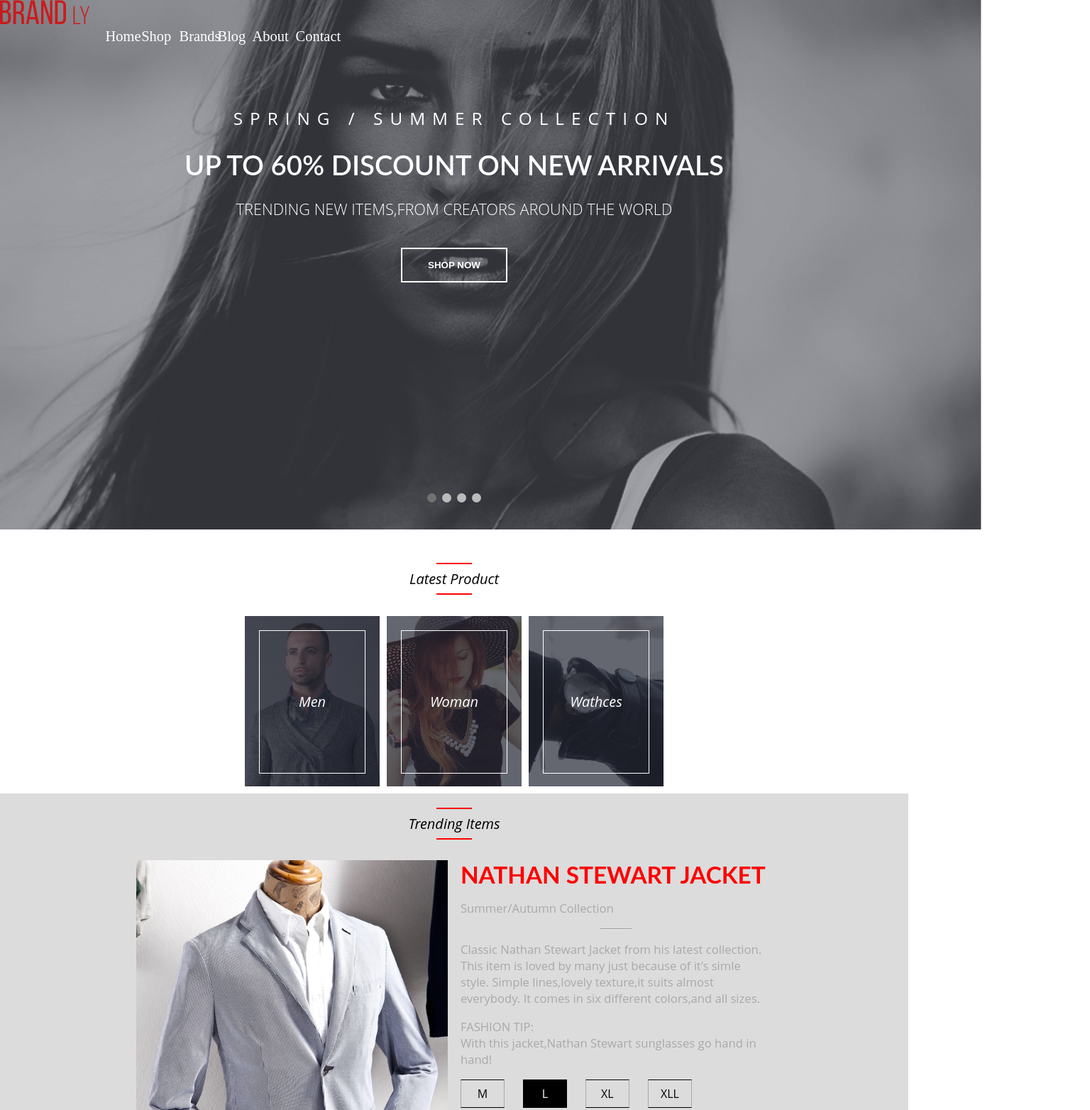
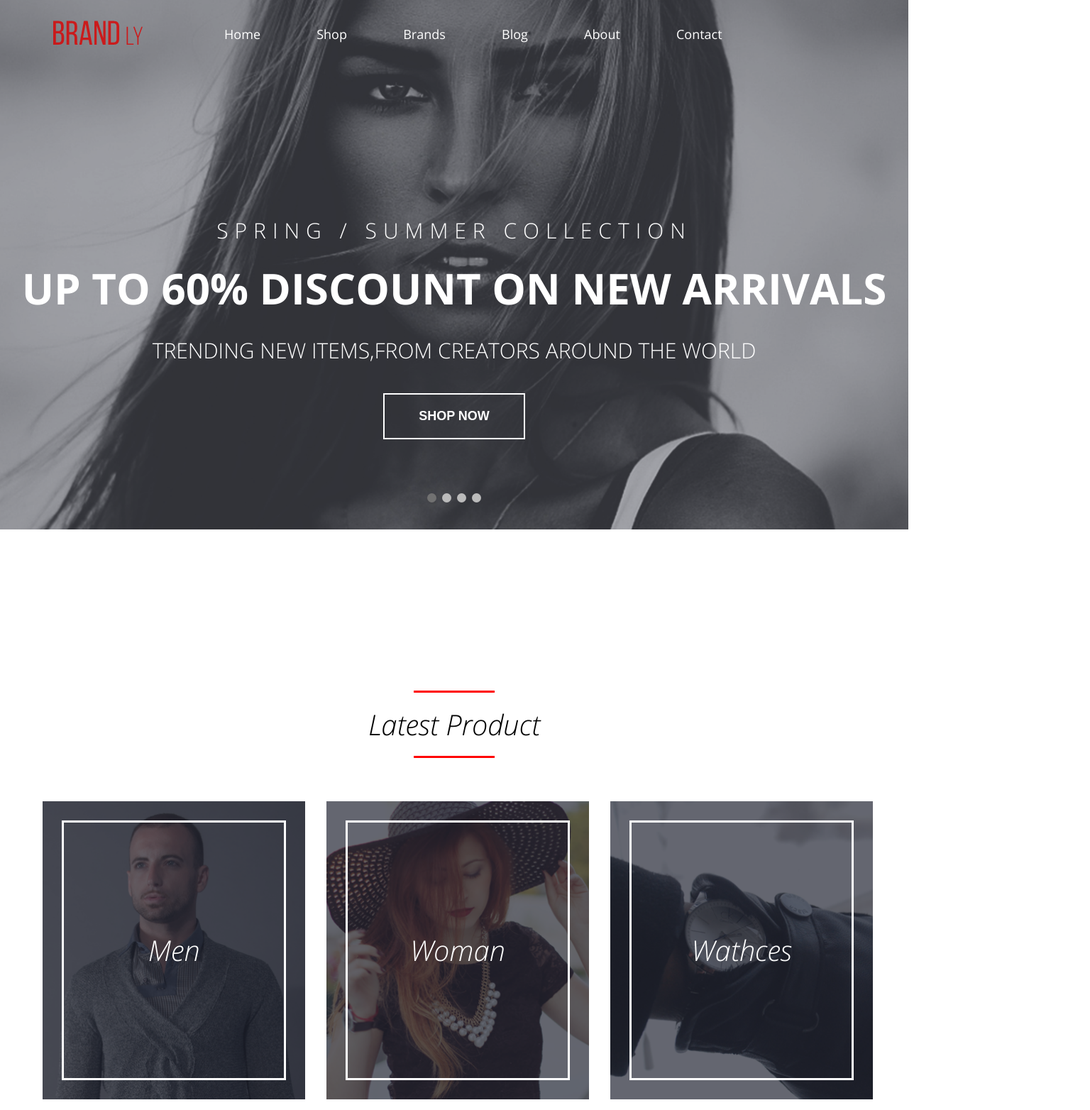
Before and after one commit to XisterONE/DUT-PD23-Lisyuchenko-Brandly, a plain HTML site: page index.html in a window 1280 px wide. Shown: the top 1564 px of the page at 71% size, 1536 px wide, since content can reach past the window. Drawn offline with Linux system fonts and the light colour scheme.

Commit message:
Add pixel perfect

```diff
--- a/index.html
+++ b/index.html
@@ -8,12 +8,11 @@
 </head>
 <body>
 	<header>
-		<div class="nav__bar__panel">
 			<div class="nav__bar__logo">
 				<a href="#"><img alt="Brandly" src="img/navbar_icon.png"></a>
 			</div>
-			<nav>
-				<ul class="nav__bar__menu">
+			<div class="nav__bar__menu">
+				<ul>
 					<li>
 						<a href="#">Home</a>
 					</li>
@@ -33,8 +32,8 @@
 						<a href="#">Contact</a>
 					</li>
 				</ul>
-			</nav>
-		</div>
+			</div>
+    </header>
 		<div class="slider">
 	  <!-- Здесь список слайдов: -->
 	  <div class="slider__slides">
@@ -71,7 +70,7 @@
 			<div class="slider__slide fade">
 				<div class="slider__text">
 					<div class="slider__main__title">
-						Spring / Summer Collection
+						Spring/Summer Collection
 					</div>
 					<div class="slider__other__title">
 						<h2>UP TO 60% DISCOUNT ON NEW ARRIVALS</h2>
@@ -106,7 +105,6 @@
 		  </div>
 	  </div>
 		</div>
-	</header>
 	<section id="container__products">
 		<div class="container__products">
 			<div class="container__caption">
@@ -137,14 +135,13 @@
 					</div>
 				</a>
 			</div>
-			<!-- <div class="conteiner__products__shares">
+			<div class="conteiner__products__shares">
 				<div class="sale shares__1">
 					<div class="sale__content">
 					<hr class="sale__hr">
 					<p>40% Off<br> New Autumn<br> Collection</p>
 					<hr>
 					</div>
-					<img src="img/product_40.png">
 				</div>
 				<div class="sale shares__2">
 					<div class="sale__content">
@@ -152,9 +149,8 @@
 					<p>MEGA SALE<br> ON ITEMS FROM<br> SPIRIT COLLECTION</p>
 					<hr>
 					</div>
-					<img src="img/product_sale.png">
 				</div>
-			</div> -->
+			</div>
 		</div>
 	</section>
 	<section id="conteiner__item">
--- a/static/style.css
+++ b/static/style.css
@@ -1,10 +1,45 @@
+@font-face{
+	font-family: 'OpenSans';
+	src: url('../font/2211.ttf');
+}
+@font-face{
+	font-family: 'OpenSans-Light';
+	src: url('../font/2209.ttf');
+}
+@font-face{
+	font-family: 'OpenSans-Bolt';
+	src: url('../font/2204.ttf');
+}
+@font-face{
+	font-family: 'OpenSans-Light-Italic';
+	src: url('../font/2210.ttf');
+}
+@font-face{
+	font-family: 'Lato';
+	src: url('../font/9622.ttf');
+}
+@font-face{
+	font-family: 'LatoBolt';
+	src: url('../font/9623.ttf');
+}
 body {
-	margin: 0px;
-	padding: 0px;
-	font-family: Open Sans;
+	margin: 0;
+	padding: 0;
+	font-family: 'OpenSans', serif;
 }
 div {
-	/* box-sizing: border-box; */
+	box-sizing: border-box;
+}
+header{
+	max-width: 1180px;
+	height: auto;
+	display: flex;
+	justify-content: space-between;
+	position: absolute;
+	z-index: 1;
+	margin-top: 20px;
+	align-items: center;
+	margin-left: 75px;
 }
 /*.clearfix:after {
 	content: '';
@@ -13,32 +48,20 @@ div {
 	clear: both;
 }*/
 
-.nav__bar__panel {
-	width: 60%;
-	height: auto;
-	margin: 0 auto;
-	display: inline-flex;
-	flex-direction: row;
-	position: absolute;
-	z-index: 1;
-}
-nav {
-	margin-top: 40px;
-}
-.nav__bar__menu {
-	padding: 0;
-	margin: 0;
-	display: block;
-}
+
+/*.nav__bar__menu {*/
+/*padding: 0;*/
+/*margin: 0;*/
+/*display: block;*/
+/*}*/
 .nav__bar__menu li {
 	display: inline-block;
+	margin-left: 75px;
 }
 .nav__bar__menu a {
 	text-decoration: none;
-	font-family: 'Lora', serif;
-	margin-left: 45%;
 	color: #fff;
-	font-size: 1.6vw;
+	font-size: 18px;
 }
 .slider img{
 	width: 100%;
@@ -55,31 +78,33 @@ nav {
 	width: 100%;
 	color: #fff;
 	text-transform: uppercase;
-	margin-top: 150px;
+	margin-top: 304px;
 	position: absolute;
 	z-index: 1;
 }
 .slider__main__title {
-	font-size: 1.9vw;
-	letter-spacing: 10px;
+	font-size: 30px;
+	letter-spacing: 9px;
 	margin: 0;
+	font-family: OpenSans-Light, sans-serif;
+
 }
 .slider__other__title h2 {
-	font-size: 3vw;
+	font-size: 60px;
 	font-weight: 600;
-	font-family: Lato;
-	margin-top: 2%;
+	font-family: OpenSans-Bolt, serif;
+	margin-top: 20px;
 	margin-bottom: 2%;
 }
 .slider__other__title p {
-	font-size: 1.7vw;
-	font-weight: 10;
+	font-size: 30px;
 	margin: 0;
+	font-family: OpenSans-Light, serif;
 }
 .slider__btn button {
 	display: inline-block;
-	width: 150px;
-	padding: 15px;
+	width: 200px;
+	padding: 20px;
 	color: #fff;
 	border: 2px solid #fff;
 	text-align: center;
@@ -89,6 +114,7 @@ nav {
 	font-weight: bold;
 	margin-top: 40px;
 	cursor: pointer;
+	font-size: 18px;
 }
 .slider img{
 	width: 120%;
@@ -149,14 +175,14 @@ nav {
 	/* position: absolute; */
 }
 .container__products {
-	width: 70%;
+	max-width: 1180px;
 	margin: 0 auto;
 }
 .container__caption {
-	font-size: 20px;
+	font-size: 40px;
 	font-style: italic;
-	padding: 20px;
 	text-align: center;
+	font-family: OpenSans-Light-Italic, sans-serif;
 }
 .container__caption hr {
 	border-color: #FF0000;
@@ -165,10 +191,11 @@ nav {
 .conteiner__products__categories {
 	width: 100%;
 	/* height: auto; */
-	padding: 10px 0;
+	padding: 11px 0;
 	display: flex;
 	justify-content: center;
 	/* flex-direction: row; */
+	margin-top: 50px;
 }
 .conteiner__products__categories a{
 	text-decoration: none;
@@ -177,17 +204,19 @@ nav {
 .catecories__content p{
 	/* margin-bottom: 30px; */
 	font-style: italic;
-	font-size: 20px;
+	font-size: 40px;
 	text-align: center;
 	color: #fff;
+	font-family: OpenSans-Light-Italic, sans-serif;
 	/* height: auto; */
 }
 .post {
-	/* width: 100%; */
-	margin: auto 5px;
-	padding: 20px;
-	width: 150px;
-	height: 200px;
+	 /*width: 100%; */
+	margin: auto 10px;
+	padding: 27px;
+	width: 370px;
+	height: 420px;
+	margin-left: 20px;
 }
 
 .catecories__1 {
@@ -201,21 +230,26 @@ nav {
 	vertical-align: middle;
 }
 .conteiner__products__shares {
-	/* width: 100%; */
+	width: 100%;
 	/* height: auto; */
-	/* margin-top: 1%; */
-	/* display: inline-flex; */
-	flex-direction: row;
+	padding: 11px 0;
+	display: flex;
+	justify-content: center;
+	/* flex-direction: row; */
+	margin-top: 7px;
 }
-.conteiner__products__shares img {
-	width: 100%;
-}
+/*.conteiner__products__shares img {*/
+	/*width: 100%;*/
+/*}*/
 .conteiner__products__shares hr {
 	border-color: #FFF;
 	width: 26%;
 }
 .sale {
 	width: 100%;
+	margin: auto 10px;
+	padding: 27px;
+	height: 420px;
 }
 .sale__hr {
 	margin-top: 19%;
@@ -230,20 +264,25 @@ nav {
 }
 .sale__content p{
 	margin: 0;
+	font-size: 45px;
+	font-family: Lato, sans-serif;
+	display: flex;
+	align-items: center;
+	justify-content: center;
 }
-.shares__1 {
-		flex: auto;
-}
-.shares__2 {
-	width: 100%;
-	height: 100%;
-	margin-left: 2%;
-}
+/*.shares__1 {*/
+	/*flex: auto;*/
+/*}*/
+/*.shares__2 {*/
+	/*width: 100%;*/
+	/*height: 100%;*/
+	/*margin-left: 2%;*/
+/*}*/
 #conteiner__item {
 	background-color: #DCDCDC;
 }
 .conteiner__item {
-	width: 70%;
+	max-width: 1180px;
 	margin: 0 auto;
 }
 .conteiner__item__product {
@@ -270,7 +309,7 @@ nav {
 .container__item__product__description__text h1 {
 	font-weight: bold;
 	color: #FF0000;
-	font-family: Lato;
+	font-family: 'Lato', serif;
 	margin: 0;
 	font-size: 2.6vw;
 }
@@ -354,7 +393,7 @@ nav {
 .container__blog__row h1 {
 	font-weight: bold;
 	color: #FF0000;
-	font-family: Lato;
+	font-family: 'Lato', serif;
 	margin: 0;
 	font-size: 1.7vw;
 }
@@ -464,13 +503,13 @@ footer{
 	left: -100px;
 }
 .container_border{
-	width: 50px;
-	height: 2px;
+	width: 114px;
+	height: 3px;
 	margin: 0 auto;
 	background-color: red;
 }
 .container__caption p{
-	padding: 0px;
+	padding: 10px;
 	margin: 7px;
 }
 .catecories__1{
@@ -487,9 +526,30 @@ footer{
 }
 
 .catecories__content{
-	border: 1px solid #fff;
+	border: 3px solid #fff;
 	height: 100%;
 	display: flex;
 	align-items: center;
 	justify-content: center;
+
 }
+.slider__slides{
+	overflow: hidden;
+}
+#container__products{
+	margin-top: 200px;
+}
+.shares__1{
+	background: url(../img/product_40.png) no-repeat center top;
+	background-size: cover;
+}
+.shares__2{
+	background: url(../img/product_sale.png) no-repeat center top;
+	background-size: cover;
+}
+.shares__1 {
+	flex: auto;
+}
+#conteiner__item{
+	margin-top: 107px;
+}
```
Lines whose indentation alone changed are shown as unchanged.
